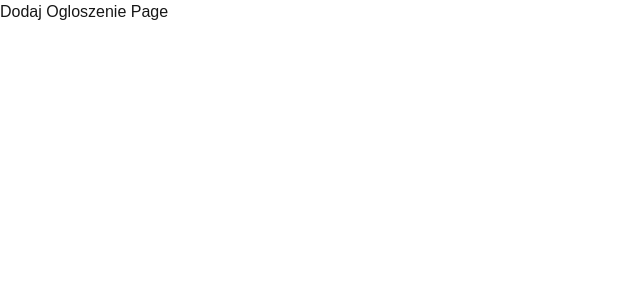
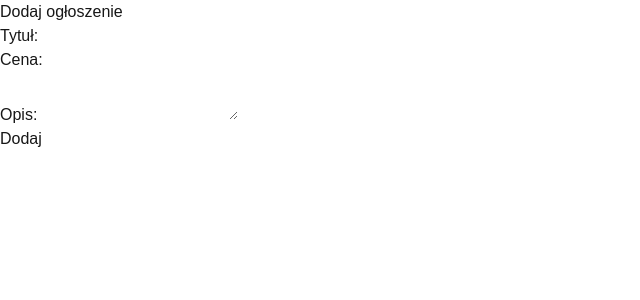
Before and after one commit to Gniewkoss/techni-zlecenie, a Next.js app: page /ogloszenia/dodajOgloszenie in a window 1280 px wide. Shown: the top 300 px of the page, without its empty margins (0-640 px from the left). Built offline with nearby package versions, Linux system fonts and the light colour scheme.

Commit message:
adding job

```diff
--- a/app/ogloszenia/[id]/page.tsx
+++ b/app/ogloszenia/[id]/page.tsx
@@ -1,12 +1,43 @@
-const OgloszeniePage = () => {
-    return (
-        <div>
-            <h1>Ogloszenie</h1>
-            <ul>
-                <li>Lorem ipsum dolor sit amet consectetur adipisicing elit. Odit, enim voluptates? Porro adipisci sequi, eaque in eveniet ex velit officia odit libero modi nobis aperiam molestiae est sapiente labore nam.</li>
-            </ul>
-        </div>
-     );
+import Link from "next/link";
+import { MongoClient } from "mongodb";
+import { ObjectId } from "mongodb";
+import clientPromise from "@/lib/mongodb";
+
+interface Ogloszenie {
+  _id: string;
+  tytul: string;
+  cena: number;
+  opis: string;
 }
 
-export default OgloszeniePage;
+type Props = {
+  params: { id: string };
+};
+
+export default async function OgloszeniePage({ params }: Props) {
+  const client: MongoClient = await clientPromise;
+  const db = client.db("Zlecenia");
+  const ogloszenie = await db
+    .collection("ogloszenia")
+    .findOne({ _id: new ObjectId(params.id) });
+
+  if (!ogloszenie) {
+    return (
+      <div>
+        <h1>Ogloszenie Page</h1>
+        <p>Nie znaleziono ogłoszenia o podanym ID.</p>
+        <Link href="/ogloszenia">Powrót do listy ogłoszeń</Link>
+      </div>
+    );
+  }
+
+  return (
+    <div>
+      <h1>Ogloszenie Page</h1>
+      <h2>{ogloszenie.tytul}</h2>
+      <p>{ogloszenie.opis}</p>
+      <p>Cena: {ogloszenie.cena} zł</p>
+      <Link href="/ogloszenia">Powrót do listy ogłoszeń</Link>
+    </div>
+  );
+}
--- a/app/ogloszenia/dodajOgloszenie/page.tsx
+++ b/app/ogloszenia/dodajOgloszenie/page.tsx
@@ -1,9 +1,50 @@
+"use client";
+import { useState } from "react";
+import { useRouter } from "next/navigation";
+
 const DodajOgloszeniePage = () => {
-    return (
+  const [tytul, setTytul] = useState("");
+  const [cena, setCena] = useState("");
+  const [opis, setOpis] = useState("");
+  const [loading, setLoading] = useState(false);
+  const router = useRouter();
+
+  const handleSubmit = async (e: React.FormEvent) => {
+    e.preventDefault();
+    setLoading(true);
+    const res = await fetch("/api/ogloszenia", {
+      method: "POST",
+      headers: { "Content-Type": "application/json" },
+      body: JSON.stringify({ tytul, cena: Number(cena), opis }),
+    });
+    setLoading(false);
+    if (res.ok) {
+      router.push("/ogloszenia");
+    } else {
+      alert("Błąd dodawania ogłoszenia");
+    }
+  };
+
+  return (
+    <div>
+      <h1>Dodaj ogłoszenie</h1>
+      <form onSubmit={handleSubmit}>
         <div>
-            <h1>Dodaj Ogloszenie Page</h1>
+          <label>Tytuł:</label>
+          <input value={tytul} onChange={e => setTytul(e.target.value)} required />
         </div>
-     );
+        <div>
+          <label>Cena:</label>
+          <input type="number" value={cena} onChange={e => setCena(e.target.value)} required />
+        </div>
+        <div>
+          <label>Opis:</label>
+          <textarea value={opis} onChange={e => setOpis(e.target.value)} required />
+        </div>
+        <button type="submit" disabled={loading}>{loading ? "Dodawanie..." : "Dodaj"}</button>
+      </form>
+    </div>
+  );
 }
 
 export default DodajOgloszeniePage;
--- a/app/ogloszenia/page.tsx
+++ b/app/ogloszenia/page.tsx
@@ -31,6 +31,7 @@ const OgloszeniaPage = () => {
                             <li key={ogloszenie._id}>
                                 <Link href={`/ogloszenia/${ogloszenie._id}`}>
                                     {ogloszenie.tytul || JSON.stringify(ogloszenie)}
+                                    {ogloszenie.cena ? ` - ${ogloszenie.cena} zł` : ""}
                                 </Link>
                             </li>
                         ))}
--- a/pages/api/ogloszenia.js
+++ b/pages/api/ogloszenia.js
@@ -1,13 +1,28 @@
 import clientPromise from "../../lib/mongodb";
 
 export default async function handler(req, res) {
-  if (req.method !== "GET") {
-    res.status(405).json({ error: "Method not allowed" });
+  const client = await clientPromise;
+  const db = client.db("Zlecenia");
+
+  if (req.method === "POST") {
+    try {
+      const { tytul, cena, opis } = req.body;
+      if (!tytul || !cena || !opis) {
+        res.status(400).json({ error: "Brak wymaganych pól" });
         return;
       }
+      const result = await db
+        .collection("ogloszenia")
+        .insertOne({ tytul, cena, opis });
+      res.status(201).json({ success: true, id: result.insertedId });
+    } catch (error) {
+      res.status(500).json({ error: error.message });
+    }
+    return;
+  }
+
+  if (req.method === "GET") {
     try {
-    const client = await clientPromise;
-    const db = client.db("Zlecenia");
       const ogloszenia = await db
         .collection("ogloszenia")
         .find({}, { projection: { _id: 1, tytul: 1, cena: 1, opis: 1 } })
@@ -16,4 +31,8 @@ export default async function handler(req, res) {
     } catch (error) {
       res.status(500).json({ error: error.message });
     }
+    return;
   }
+
+  res.status(405).json({ error: "Method not allowed" });
+}
```
Lines whose indentation alone changed are shown as unchanged.
